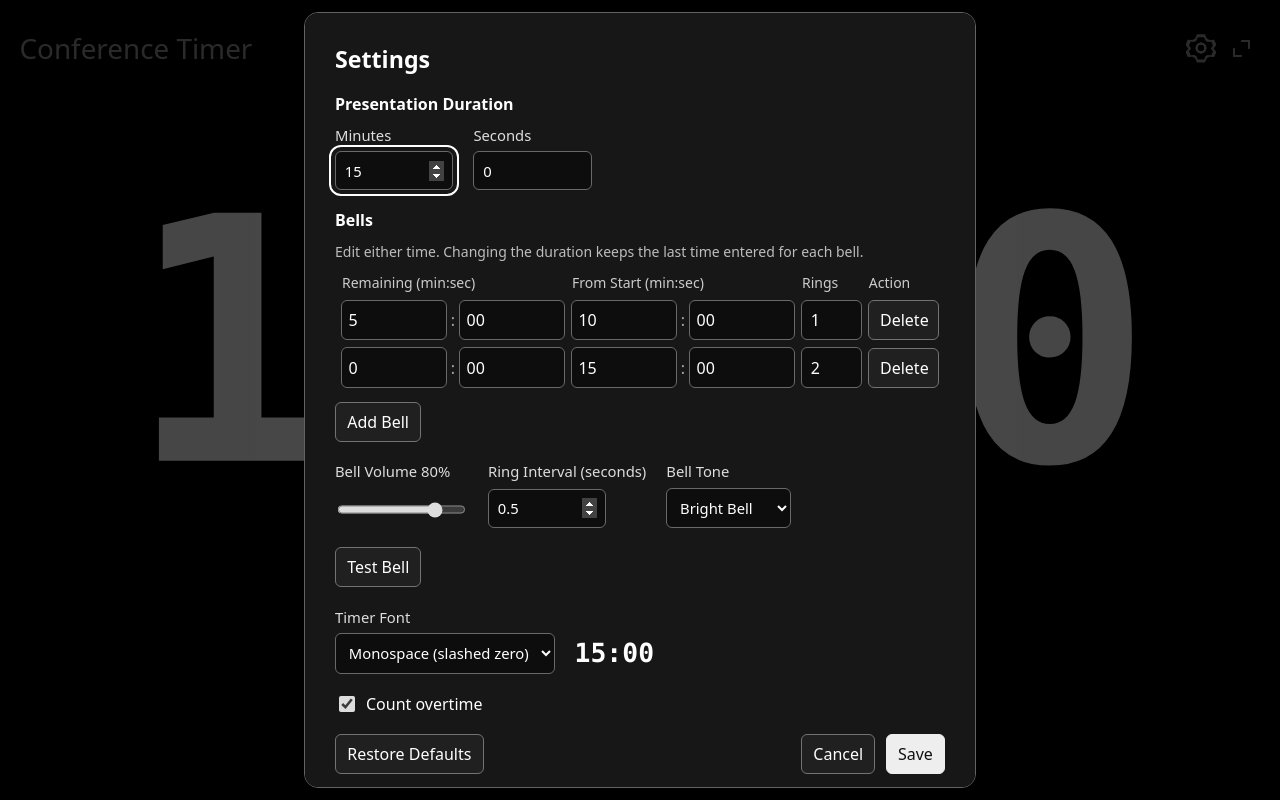
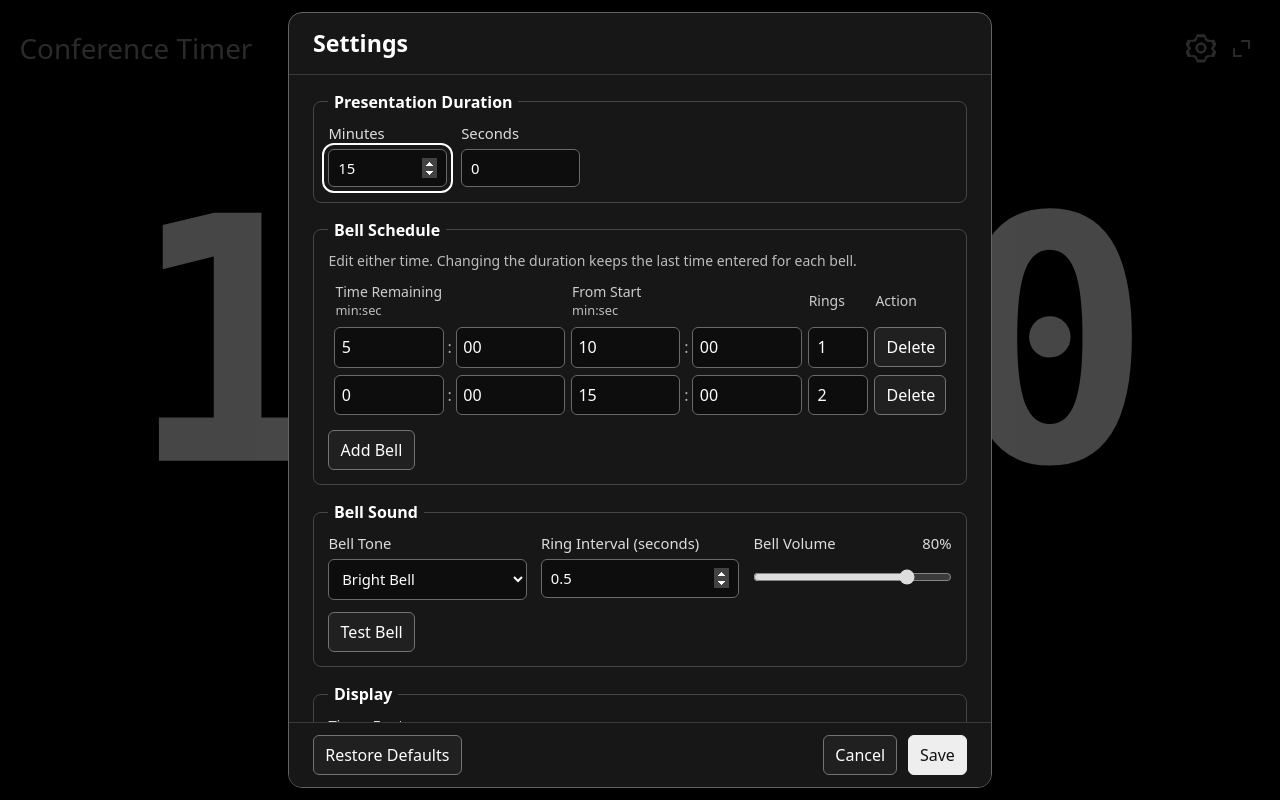
Before and after one commit to TakehiroMatsumoto25/conference-session-timer, a plain HTML site: page index.html in a window 1280 px wide. Both pictures are taken after a click on the button 1200 px from the left and 48 px from the top of the page. Drawn offline with Linux system fonts and the light colour scheme.

Commit message:
Organize timer settings into clear sections

```diff
--- a/index.html
+++ b/index.html
@@ -187,24 +187,52 @@
     }
     .bell-item { white-space: nowrap; }
     dialog {
-      width: min(42rem, calc(100% - 1.5rem));
+      --settings-padding: clamp(.9rem, 4vw, 1.5rem);
+      width: min(44rem, calc(100% - 1.5rem));
       max-height: calc(100dvh - 1.5rem);
-      padding: clamp(16px, 4vw, 30px);
+      padding: 0;
       border: 1px solid #626262;
       border-radius: 14px;
       background: #171717;
       color: #fff;
+      overflow: hidden;
+    }
+    dialog[open], #settings-form { display: flex; flex-direction: column; }
+    dialog::backdrop { background: rgb(0 0 0 / .72); }
+    #settings-title {
+      flex: none;
+      margin: 0;
+      padding: .9rem var(--settings-padding);
+      border-bottom: 1px solid #393939;
+      font-size: 1.45rem;
+    }
+    #settings-form, .settings-body { min-height: 0; }
+    .settings-body {
+      display: grid;
+      grid-template-columns: minmax(0, 1fr);
+      align-content: start;
+      gap: 1rem;
+      padding: 1rem var(--settings-padding);
       overflow-y: auto;
+      overscroll-behavior: contain;
     }
-    dialog::backdrop { background: rgb(0 0 0 / .72); }
-    h2 { margin: 0 0 1.1rem; font-size: 1.45rem; }
-    fieldset { margin: 0; padding: .65rem 0 0; border: 0; min-width: 0; }
-    legend { padding: 0; font-weight: 600; }
-    form { display: grid; gap: 1.2rem; }
-    .duration, .sound-options, .font-options { display: flex; flex-wrap: wrap; gap: .8rem 1.25rem; }
-    .font-options { align-items: flex-end; }
+    .settings-section {
+      min-width: 0;
+      margin: 0;
+      padding: .65rem .9rem .9rem;
+      border: 1px solid #454545;
+      border-radius: 8px;
+    }
+    .settings-section legend { padding: 0 .35rem; font-weight: 600; }
+    .duration, .sound-options { display: grid; gap: .65rem .9rem; }
+    .duration { grid-template-columns: repeat(2, minmax(0, 7.4rem)); }
+    .sound-options { grid-template-columns: repeat(auto-fit, minmax(min(100%, 10rem), 1fr)); }
+    .sound-test, .display-options, .font-options { display: flex; flex-wrap: wrap; gap: .65rem 1rem; }
+    .sound-test { margin-top: .75rem; align-items: center; }
+    .display-options, .font-options { align-items: flex-end; }
+    .display-options { gap: .85rem 1.5rem; }
     .font-preview { font-size: 1.65rem; line-height: 1.55; }
-    .field { display: grid; gap: .4rem; color: #ddd; font-size: .925rem; }
+    .field { display: grid; align-content: start; gap: .35rem; min-width: 0; color: #ddd; font-size: .925rem; }
     input[type="number"], select {
       width: 100%;
       min-width: 0;
@@ -214,16 +242,18 @@
       background: #0d0d0d;
       color: #fff;
     }
-    .duration input, #interval { width: 7.4rem; }
     #interval::-webkit-inner-spin-button { opacity: 1; }
     input[type="range"], input[type="checkbox"] { accent-color: #ddd; }
-    input[type="range"] { margin-block: .55rem; }
-    .bell-hint { margin: 0 0 .25rem; color: #bdbdbd; font-size: .875rem; }
-    .bell-table { overflow-x: auto; }
+    input[type="range"] { width: 100%; min-width: 0; margin: .65rem 0; }
+    .volume-label { display: flex; justify-content: space-between; gap: .5rem; }
+    .field-hint { color: #bdbdbd; font-size: .875rem; }
+    .bell-hint { margin: 0 0 .25rem; }
+    .bell-table { max-width: 100%; overflow-x: auto; }
     table { width: 100%; min-width: 24rem; margin-bottom: .45rem; border-spacing: .4rem .45rem; table-layout: fixed; }
     th { text-align: start; font-size: .875rem; color: #ccc; font-weight: 400; }
     th:nth-last-child(2) { width: 3.8rem; }
     th:last-child { width: 4.45rem; }
+    th small { display: block; font-size: .8rem; color: #bdbdbd; }
     td { padding: 0; }
     td button { width: 100%; }
     .bell-time { display: grid; grid-template-columns: minmax(0, 1fr) auto minmax(0, 1fr); align-items: center; gap: .25rem; }
@@ -237,15 +267,23 @@
       padding: .5rem .7rem;
     }
     dialog button:hover { background: #373737; }
+    .settings-footer {
+      flex: none;
+      padding: .75rem var(--settings-padding);
+      border-top: 1px solid #393939;
+      background: #171717;
+    }
     .form-actions { display: flex; flex-wrap: wrap; gap: .65rem; }
     .form-actions .cancel { margin-inline-start: auto; }
     .form-actions .save { background: #eee; border-color: #eee; color: #111; }
     .form-actions .save:hover { background: #ccc; }
     .check { display: flex; align-items: center; gap: .5rem; width: fit-content; }
-    .check input { inline-size: 1rem; block-size: 1rem; }
-    .errors { margin: 0; padding-inline-start: 1.35em; color: #ff9e9e; font-size: .9rem; }
+    .check input { inline-size: 1rem; block-size: 1rem; margin: 0; }
+    #overtime-help { margin: .25rem 0 0 1.5rem; }
+    .errors { max-height: min(20dvh, 9rem); overflow-y: auto; margin: 0 0 .6rem; padding-inline-start: 1.35em; color: #ff9e9e; font-size: .9rem; }
     [aria-invalid="true"] { outline: 1px solid #ff9e9e; }
-    .audio-notice { margin: -.65rem 0 0; }
+    .audio-notice { margin: 0; }
+    .settings-help { display: grid; gap: .6rem; }
     .usage-notes { color: #bdbdbd; font-size: .875rem; line-height: 1.5; }
     summary { cursor: pointer; width: fit-content; }
     .usage-notes p { margin: .4rem 0; }
@@ -314,7 +352,8 @@
   <dialog id="settings-dialog" aria-labelledby="settings-title">
     <h2 id="settings-title">Settings</h2>
     <form id="settings-form" novalidate>
-      <fieldset>
+      <div class="settings-body">
+        <fieldset class="settings-section">
           <legend>Presentation Duration</legend>
           <div class="duration">
             <label class="field">Minutes <input id="duration-minutes" type="number" min="0" step="1" required autofocus></label>
@@ -322,24 +361,28 @@
           </div>
         </fieldset>
 
-      <fieldset>
-        <legend>Bells</legend>
-        <p class="bell-hint" id="bell-time-help">Edit either time. Changing the duration keeps the last time entered for each bell.</p>
+        <fieldset class="settings-section">
+          <legend>Bell Schedule</legend>
+          <p class="field-hint bell-hint" id="bell-time-help">Edit either time. Changing the duration keeps the last time entered for each bell.</p>
           <div class="bell-table">
             <table aria-describedby="bell-time-help">
-            <thead><tr><th scope="col">Remaining (min:sec)</th><th scope="col">From Start (min:sec)</th><th scope="col">Rings</th><th scope="col">Action</th></tr></thead>
+              <thead>
+                <tr>
+                  <th scope="col">Time Remaining <small>min:sec</small></th>
+                  <th scope="col">From Start <small>min:sec</small></th>
+                  <th scope="col">Rings</th>
+                  <th scope="col">Action</th>
+                </tr>
+              </thead>
               <tbody id="bell-rows"></tbody>
             </table>
           </div>
           <button id="add-bell" type="button">Add Bell</button>
         </fieldset>
 
+        <fieldset class="settings-section">
+          <legend>Bell Sound</legend>
           <div class="sound-options">
-        <div class="field">
-          <label for="volume">Bell Volume <output id="volume-value" for="volume">80%</output></label>
-          <input id="volume" type="range" min="0" max="100" step="1" value="80">
-        </div>
-        <label class="field">Ring Interval (seconds) <input id="interval" type="number" min="0.5" step="0.5" required></label>
             <label class="field">Bell Tone
               <select id="bell-tone">
                 <option value="desk">Desk Bell</option>
@@ -349,9 +392,21 @@
                 <option value="low-gong">Low Gong</option>
               </select>
             </label>
+            <label class="field">Ring Interval (seconds) <input id="interval" type="number" min="0.5" step="0.5" required></label>
+            <div class="field">
+              <label class="volume-label" for="volume">Bell Volume <output id="volume-value" for="volume">80%</output></label>
+              <input id="volume" type="range" min="0" max="100" step="1" value="80">
             </div>
-      <div><button id="test-bell" type="button">Test Bell</button></div>
+          </div>
+          <div class="sound-test">
+            <button id="test-bell" type="button">Test Bell</button>
             <p class="warning audio-notice" id="audio-notice" role="status" hidden></p>
+          </div>
+        </fieldset>
+
+        <fieldset class="settings-section">
+          <legend>Display</legend>
+          <div class="display-options">
             <div class="font-options">
               <label class="field">Timer Font
                 <select id="timer-font">
@@ -364,15 +419,14 @@
               </label>
               <span class="font-preview timer-numerals" id="font-preview" aria-hidden="true">15:00</span>
             </div>
-      <label class="check"><input id="overtime" type="checkbox"> Count overtime</label>
-      <ul class="errors" id="errors" role="alert" hidden></ul>
+            <div>
+              <label class="check"><input id="overtime" type="checkbox" aria-describedby="overtime-help"> Count overtime</label>
+              <p class="field-hint" id="overtime-help">Keep counting after 00:00.</p>
+            </div>
+          </div>
+        </fieldset>
 
-      <div class="form-actions">
-        <button id="restore" type="button">Restore Defaults</button>
-        <button class="cancel" id="cancel" type="button">Cancel</button>
-        <button class="save" type="submit">Save</button>
-      </div>
-
+        <div class="settings-help">
           <details class="usage-notes">
             <summary>How to use</summary>
             <p>Set the duration and bell times in <strong>Settings</strong>. Enter either the time remaining or the time from the start. Check the sound with <strong>Test Bell</strong>, then select <strong>Save</strong>.</p>
@@ -395,6 +449,17 @@
               </div>
             </div>
           </details>
+        </div>
+      </div>
+
+      <div class="settings-footer">
+        <ul class="errors" id="errors" role="alert" hidden></ul>
+        <div class="form-actions">
+          <button id="restore" type="button">Restore Defaults</button>
+          <button class="cancel" id="cancel" type="button">Cancel</button>
+          <button class="save" type="submit">Save</button>
+        </div>
+      </div>
     </form>
   </dialog>
 
```
Lines whose indentation alone changed are shown as unchanged.
